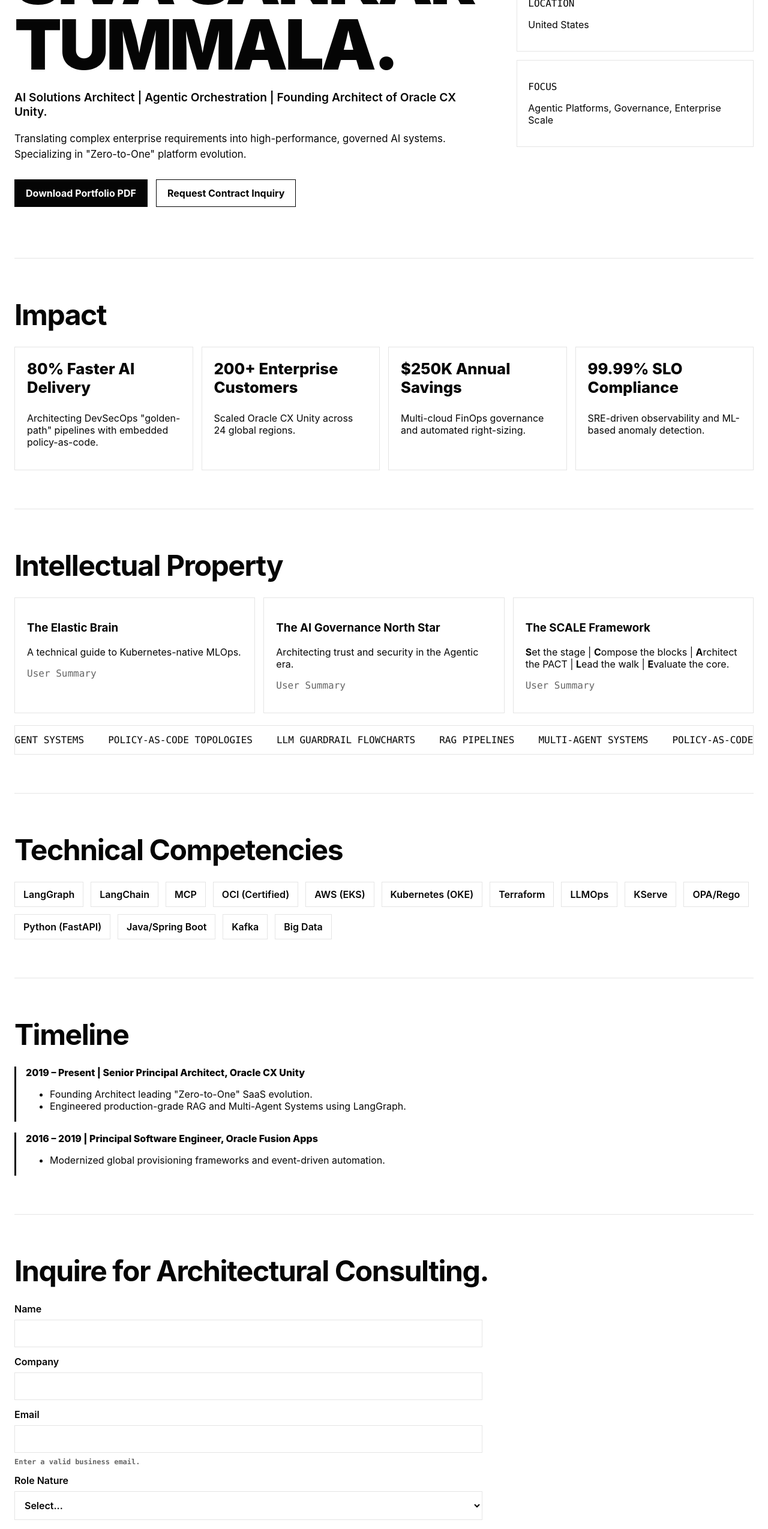
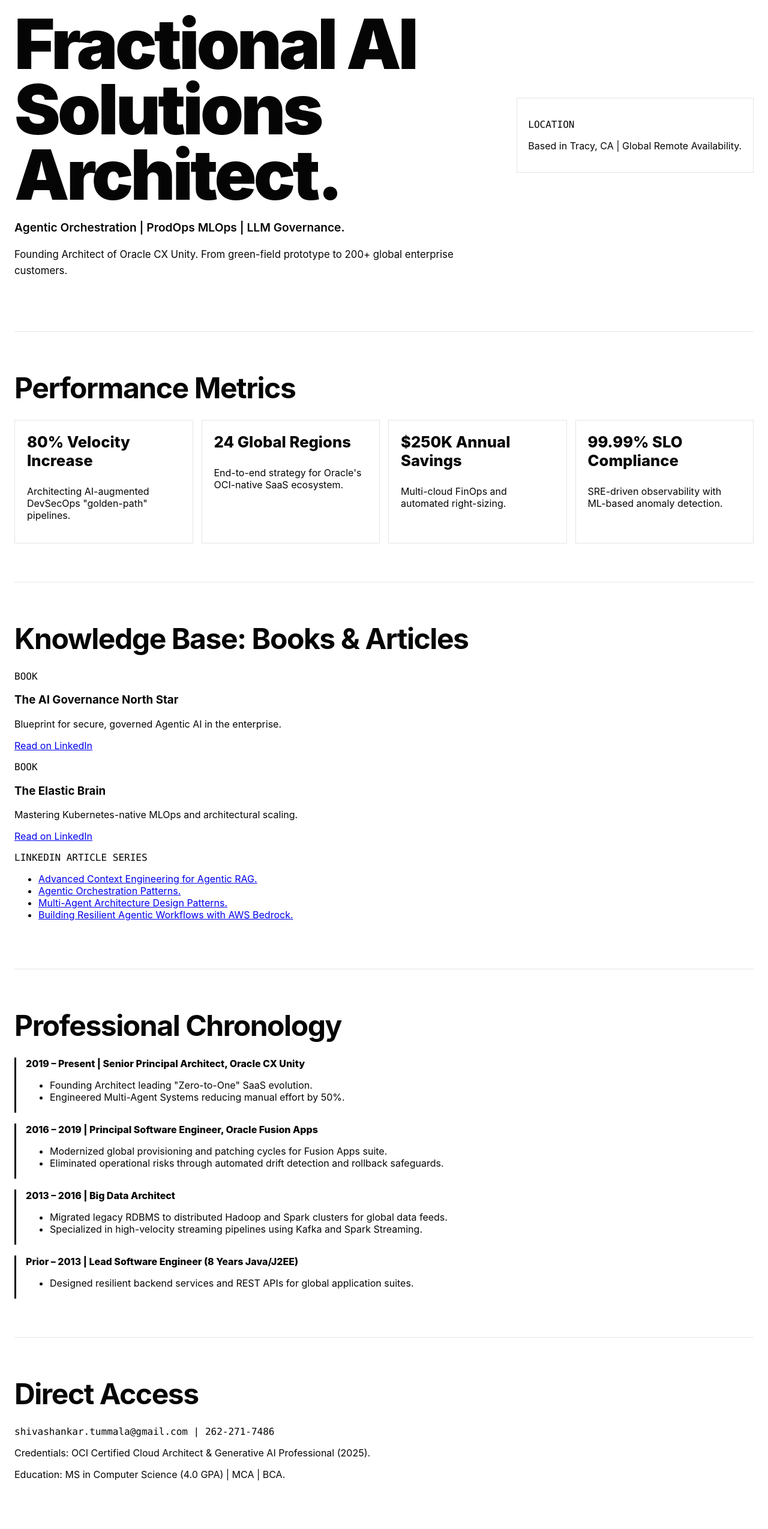
Before and after one commit to shivashankartummala/sivatummala-website, a Next.js app: page / in a window 1280 px wide. Shown: the part 234-2783 px from the top of the page at 60% size. Built offline with nearby package versions, Linux system fonts and the light colour scheme.

Commit message:
docs: update knowledge base links to published LinkedIn content

```diff
--- a/app/page.js
+++ b/app/page.js
@@ -1,188 +1,105 @@
 'use client';
 
-import { useEffect, useMemo, useState } from 'react';
+import { useEffect } from 'react';
 
 export default function HomePage() {
-  const [email, setEmail] = useState('');
-  const [availability, setAvailability] = useState(false);
-  const [formState, setFormState] = useState({ status: 'idle', message: '' });
+  useEffect(() => {
+    const observer = new IntersectionObserver(
+      (entries) => {
+        entries.forEach((entry) => {
+          if (entry.isIntersecting) entry.target.classList.add('revealed');
+        });
+      },
+      { threshold: 0.2 }
+    );
 
-  useEffect(() => {
-    const onScroll = () => {
-      const y = window.scrollY;
-      const targets = document.querySelectorAll('.parallax-target');
-      targets.forEach((el) => {
-        el.style.transform = `translateY(${y * -0.06}px)`;
-      });
-    };
-
-    window.addEventListener('scroll', onScroll, { passive: true });
-    return () => window.removeEventListener('scroll', onScroll);
+    document.querySelectorAll('.reveal').forEach((el) => observer.observe(el));
+    return () => observer.disconnect();
   }, []);
-
-  useEffect(() => {
-    const buttons = document.querySelectorAll('.magnetic');
-    const handlers = [];
-
-    buttons.forEach((btn) => {
-      const move = (e) => {
-        const rect = btn.getBoundingClientRect();
-        const x = e.clientX - rect.left - rect.width / 2;
-        const y = e.clientY - rect.top - rect.height / 2;
-        btn.style.transform = `translate(${x * 0.12}px, ${y * 0.2}px)`;
-      };
-      const leave = () => {
-        btn.style.transform = 'translate(0, 0)';
-      };
-
-      btn.addEventListener('mousemove', move);
-      btn.addEventListener('mouseleave', leave);
-      handlers.push({ btn, move, leave });
-    });
-
-    return () => {
-      handlers.forEach(({ btn, move, leave }) => {
-        btn.removeEventListener('mousemove', move);
-        btn.removeEventListener('mouseleave', leave);
-      });
-    };
-  }, []);
-
-  const emailValidity = useMemo(() => {
-    if (!email) return { state: '', text: 'Enter a valid business email.' };
-    const ok = /^[^\s@]+@[^\s@]+\.[^\s@]+$/.test(email);
-    return ok
-      ? { state: 'valid', text: 'Email format looks valid.' }
-      : { state: 'invalid', text: 'Invalid email format.' };
-  }, [email]);
-
-  async function handleSubmit(e) {
-    e.preventDefault();
-    const form = e.currentTarget;
-
-    if (!form.reportValidity()) return;
-    if (emailValidity.state === 'invalid') return;
-
-    const formData = new FormData(form);
-    const payload = Object.fromEntries(formData.entries());
-    payload.availability = availability ? 'Yes' : 'No';
-
-    setFormState({ status: 'loading', message: 'Submitting inquiry...' });
-
-    try {
-      const res = await fetch('/api/contact', {
-        method: 'POST',
-        headers: { 'Content-Type': 'application/json' },
-        body: JSON.stringify(payload)
-      });
-
-      const data = await res.json();
-      if (!res.ok) throw new Error(data.error || 'Failed to submit inquiry.');
-
-      form.reset();
-      setEmail('');
-      setAvailability(false);
-      setFormState({ status: 'success', message: 'Inquiry submitted successfully.' });
-    } catch (err) {
-      setFormState({ status: 'error', message: err.message || 'Submission failed.' });
-    }
-  }
 
   return (
     <main className="page">
+      <header className="site-header">
+        <p className="mono identity">SIVA SANKAR TUMMALA</p>
+        <nav className="header-links mono" aria-label="Primary">
+          <a href="mailto:shivashankar.tummala@gmail.com">Email</a>
+          <a href="https://www.linkedin.com" target="_blank" rel="noopener noreferrer">LinkedIn</a>
+          <a href="https://github.com" target="_blank" rel="noopener noreferrer">GitHub</a>
+          <a href="#">Download Resume PDF</a>
+        </nav>
+        <p className="availability">Available for Q3/Q4 AI Architectural Contracts.</p>
+      </header>
+
       <section className="hero section-grid" id="top">
-        <div className="hero-left">
-          <p className="eyebrow mono">Principal AI Solutions Architect</p>
-          <h1 className="hero-title parallax-target">SIVA SANKAR TUMMALA.</h1>
-          <p className="hero-subtitle">
-            AI Solutions Architect | Agentic Orchestration | Founding Architect of Oracle CX Unity.
+        <div>
+          <p className="eyebrow mono">Founding Architect Profile</p>
+          <h1 className="hero-title">Fractional AI Solutions Architect.</h1>
+          <p className="hero-subtitle">Agentic Orchestration | ProdOps MLOps | LLM Governance.</p>
+          <p className="hero-copy">
+            Founding Architect of Oracle CX Unity. From green-field prototype to 200+ global enterprise customers.
           </p>
-          <p className="hero-copy">
-            Translating complex enterprise requirements into high-performance, governed AI systems. Specializing in
-            "Zero-to-One" platform evolution.
-          </p>
-          <div className="cta-row">
-            <a href="#" className="btn btn-primary magnetic">Download Portfolio PDF</a>
-            <a href="#contact" className="btn btn-ghost magnetic">Request Contract Inquiry</a>
-          </div>
         </div>
         <div className="hero-right">
           <div className="hero-metadata">
             <p className="mono">LOCATION</p>
-            <p>United States</p>
-          </div>
-          <div className="hero-metadata">
-            <p className="mono">FOCUS</p>
-            <p>Agentic Platforms, Governance, Enterprise Scale</p>
+            <p>Based in Tracy, CA | Global Remote Availability.</p>
           </div>
         </div>
       </section>
 
       <section className="impact section-grid" aria-labelledby="impact-heading">
-        <h2 id="impact-heading" className="section-title">Impact</h2>
+        <h2 id="impact-heading" className="section-title">Performance Metrics</h2>
         <div className="bento-grid">
-          <article className="bento-card"><p className="metric">80% Faster AI Delivery</p><p>Architecting DevSecOps "golden-path" pipelines with embedded policy-as-code.</p></article>
-          <article className="bento-card"><p className="metric">200+ Enterprise Customers</p><p>Scaled Oracle CX Unity across 24 global regions.</p></article>
-          <article className="bento-card"><p className="metric">$250K Annual Savings</p><p>Multi-cloud FinOps governance and automated right-sizing.</p></article>
-          <article className="bento-card"><p className="metric">99.99% SLO Compliance</p><p>SRE-driven observability and ML-based anomaly detection.</p></article>
+          <article className="bento-card reveal"><p className="metric">80% Velocity Increase</p><p>Architecting AI-augmented DevSecOps "golden-path" pipelines.</p></article>
+          <article className="bento-card reveal"><p className="metric">24 Global Regions</p><p>End-to-end strategy for Oracle's OCI-native SaaS ecosystem.</p></article>
+          <article className="bento-card reveal"><p className="metric">$250K Annual Savings</p><p>Multi-cloud FinOps and automated right-sizing.</p></article>
+          <article className="bento-card reveal"><p className="metric">99.99% SLO Compliance</p><p>SRE-driven observability with ML-based anomaly detection.</p></article>
         </div>
       </section>
 
-      <section className="ip section-grid" aria-labelledby="ip-heading">
-        <h2 id="ip-heading" className="section-title">Intellectual Property</h2>
-        <div className="card-stack">
-          <article className="hover-card"><h3>The Elastic Brain</h3><p>A technical guide to Kubernetes-native MLOps.</p><p className="mono muted">User Summary</p></article>
-          <article className="hover-card"><h3>The AI Governance North Star</h3><p>Architecting trust and security in the Agentic era.</p><p className="mono muted">User Summary</p></article>
-          <article className="hover-card"><h3>The SCALE Framework</h3><p><strong>S</strong>et the stage | <strong>C</strong>ompose the blocks | <strong>A</strong>rchitect the PACT | <strong>L</strong>ead the walk | <strong>E</strong>valuate the core.</p><p className="mono muted">User Summary</p></article>
-        </div>
-        <div className="marquee-wrap" aria-label="LinkedIn insights marquee">
-          <div className="marquee-track">
-            <span className="mono">RAG PIPELINES</span><span className="mono">MULTI-AGENT SYSTEMS</span><span className="mono">POLICY-AS-CODE TOPOLOGIES</span><span className="mono">LLM GUARDRAIL FLOWCHARTS</span>
-            <span className="mono">RAG PIPELINES</span><span className="mono">MULTI-AGENT SYSTEMS</span><span className="mono">POLICY-AS-CODE TOPOLOGIES</span><span className="mono">LLM GUARDRAIL FLOWCHARTS</span>
-          </div>
-        </div>
-      </section>
-
-      <section className="competencies section-grid" aria-labelledby="comp-heading">
-        <h2 id="comp-heading" className="section-title">Technical Competencies</h2>
-        <div className="badge-cloud">
-          {['LangGraph','LangChain','MCP','OCI (Certified)','AWS (EKS)','Kubernetes (OKE)','Terraform','LLMOps','KServe','OPA/Rego','Python (FastAPI)','Java/Spring Boot','Kafka','Big Data'].map((b) => (
-            <span key={b} className="badge">{b}</span>
-          ))}
+      <section className="ip section-grid" aria-labelledby="kb-heading">
+        <h2 id="kb-heading" className="section-title">Knowledge Base: Books & Articles</h2>
+        <div className="feature-list">
+          <article className="feature-item">
+            <p className="mono">BOOK</p>
+            <h3>The AI Governance North Star</h3>
+            <p>Blueprint for secure, governed Agentic AI in the enterprise.</p>
+            <p><a href="https://lnkd.in/gKUheZer" target="_blank" rel="noopener noreferrer">Read on LinkedIn</a></p>
+          </article>
+          <article className="feature-item">
+            <p className="mono">BOOK</p>
+            <h3>The Elastic Brain</h3>
+            <p>Mastering Kubernetes-native MLOps and architectural scaling.</p>
+            <p><a href="https://lnkd.in/gdUKzrP9" target="_blank" rel="noopener noreferrer">Read on LinkedIn</a></p>
+          </article>
+          <article className="feature-item">
+            <p className="mono">LINKEDIN ARTICLE SERIES</p>
+            <ul className="article-list">
+              <li><a href="https://lnkd.in/gEqdEdZP" target="_blank" rel="noopener noreferrer">Advanced Context Engineering for Agentic RAG.</a></li>
+              <li><a href="https://lnkd.in/gDhB4tiQ" target="_blank" rel="noopener noreferrer">Agentic Orchestration Patterns.</a></li>
+              <li><a href="https://lnkd.in/gRkpdVJG" target="_blank" rel="noopener noreferrer">Multi-Agent Architecture Design Patterns.</a></li>
+              <li><a href="https://lnkd.in/gXwrqDxw" target="_blank" rel="noopener noreferrer">Building Resilient Agentic Workflows with AWS Bedrock.</a></li>
+            </ul>
+          </article>
         </div>
       </section>
 
       <section className="timeline section-grid" aria-labelledby="timeline-heading">
-        <h2 id="timeline-heading" className="section-title">Timeline</h2>
+        <h2 id="timeline-heading" className="section-title">Professional Chronology</h2>
         <div className="timeline-list">
-          <article className="timeline-item"><p className="timeline-title">2019 – Present | Senior Principal Architect, Oracle CX Unity</p><ul><li>Founding Architect leading "Zero-to-One" SaaS evolution.</li><li>Engineered production-grade RAG and Multi-Agent Systems using LangGraph.</li></ul></article>
-          <article className="timeline-item"><p className="timeline-title">2016 – 2019 | Principal Software Engineer, Oracle Fusion Apps</p><ul><li>Modernized global provisioning frameworks and event-driven automation.</li></ul></article>
+          <article className="timeline-item"><p className="timeline-title">2019 – Present | Senior Principal Architect, Oracle CX Unity</p><ul><li>Founding Architect leading "Zero-to-One" SaaS evolution.</li><li>Engineered Multi-Agent Systems reducing manual effort by 50%.</li></ul></article>
+          <article className="timeline-item"><p className="timeline-title">2016 – 2019 | Principal Software Engineer, Oracle Fusion Apps</p><ul><li>Modernized global provisioning and patching cycles for Fusion Apps suite.</li><li>Eliminated operational risks through automated drift detection and rollback safeguards.</li></ul></article>
+          <article className="timeline-item"><p className="timeline-title">2013 – 2016 | Big Data Architect</p><ul><li>Migrated legacy RDBMS to distributed Hadoop and Spark clusters for global data feeds.</li><li>Specialized in high-velocity streaming pipelines using Kafka and Spark Streaming.</li></ul></article>
+          <article className="timeline-item"><p className="timeline-title">Prior – 2013 | Lead Software Engineer (8 Years Java/J2EE)</p><ul><li>Designed resilient backend services and REST APIs for global application suites.</li></ul></article>
         </div>
       </section>
 
-      <section className="contact section-grid" id="contact" aria-labelledby="contact-heading">
-        <h2 id="contact-heading" className="section-title">Inquire for Architectural Consulting.</h2>
-        <form className="contact-form" noValidate onSubmit={handleSubmit}>
-          <label>Name<input type="text" name="name" required /></label>
-          <label>Company<input type="text" name="company" required /></label>
-          <label>Email<input type="email" name="email" value={email} onChange={(e) => setEmail(e.target.value)} required />
-            <span className={`input-hint ${emailValidity.state}`}>{emailValidity.text}</span>
-          </label>
-          <label>Role Nature<select name="roleNature" required><option value="">Select...</option><option value="Contract">Contract</option><option value="Full-Time">Full-Time</option></select></label>
-          <label>
-            Contract Specific: Immediate Availability
-            <div className="toggle-row"><input type="checkbox" name="availabilityToggle" checked={availability} onChange={(e) => setAvailability(e.target.checked)} /><span className="mono">{availability ? 'Yes' : 'No'}</span></div>
-          </label>
-          <label>Message<textarea name="message" rows={5} required /></label>
-          <button type="submit" className="btn btn-primary magnetic" disabled={formState.status === 'loading'}>Submit Inquiry</button>
-          {formState.message ? <p className={`form-msg ${formState.status}`}>{formState.message}</p> : null}
-        </form>
-        <footer className="portal-footer mono">
-          <a href="https://www.linkedin.com" target="_blank" rel="noopener noreferrer">LinkedIn</a>
-          <a href="https://github.com" target="_blank" rel="noopener noreferrer">GitHub</a>
-          <a href="mailto:shivashankar.tummala@gmail.com">Email: shivashankar.tummala@gmail.com</a>
-        </footer>
-      </section>
+      <footer className="contact section-grid" id="contact" aria-labelledby="contact-heading">
+        <h2 id="contact-heading" className="section-title">Direct Access</h2>
+        <p className="footer-line mono">shivashankar.tummala@gmail.com | 262-271-7486</p>
+        <p className="footer-line">Credentials: OCI Certified Cloud Architect & Generative AI Professional (2025).</p>
+        <p className="footer-line">Education: MS in Computer Science (4.0 GPA) | MCA | BCA.</p>
+      </footer>
     </main>
   );
 }
```
